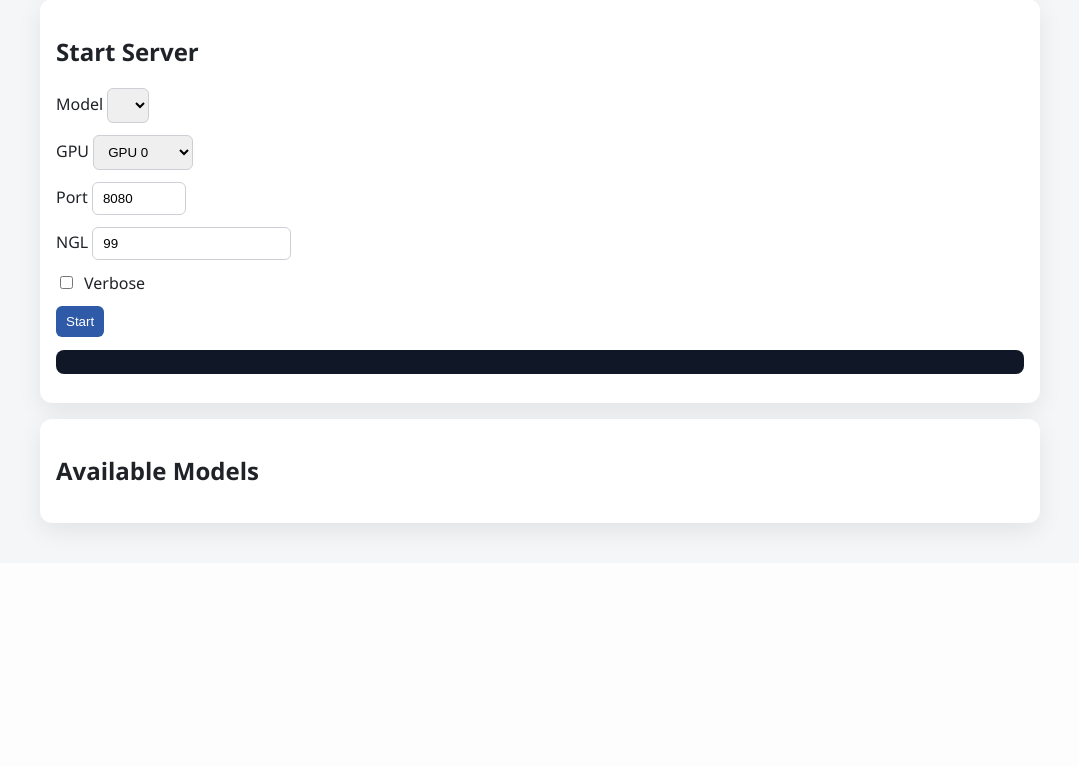
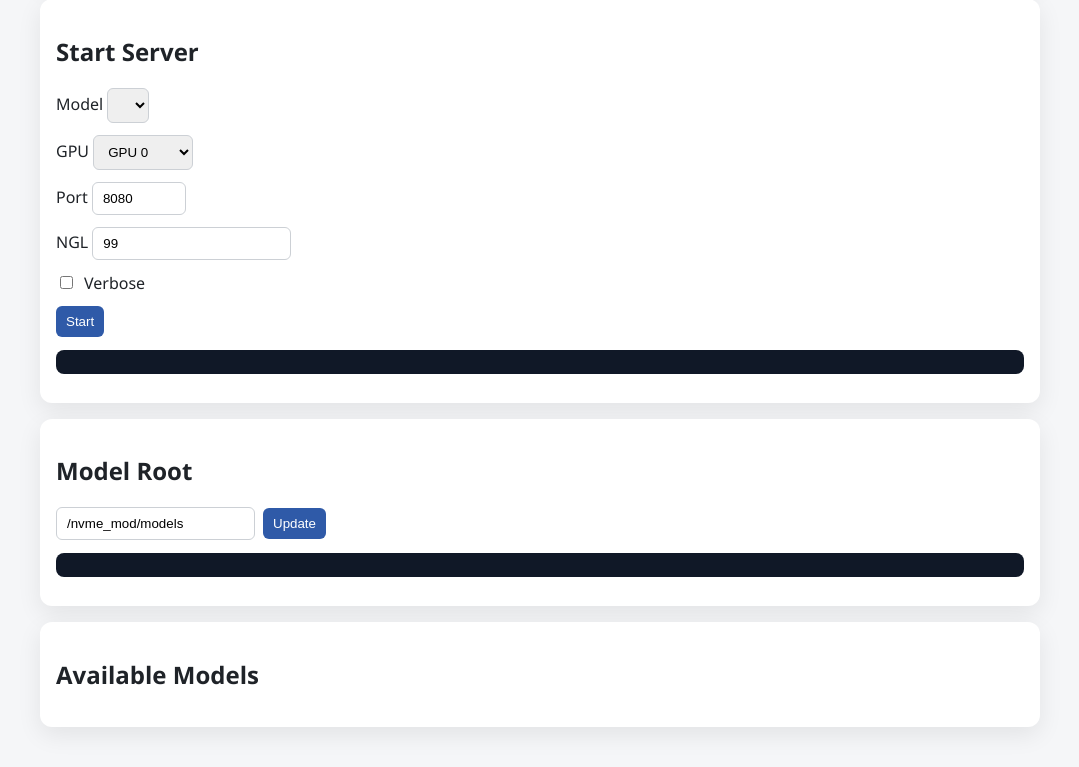
Before and after one commit to andrew-freeman/spectator, a FastAPI app: page /models in a window 1280 px wide. Shown: the part 281-1048 px from the top of the page, without its empty margins (100-1179 px from the left). Before the commit the page ends 820 px from the top, so only its background shows below. Run offline with FastAPI, Linux system fonts and the light colour scheme; data that the repository does not hold is empty; parts of the project's set-up code (start-up, migrations or seed data) failed here and were passed over.

Commit message:
Updated llama supervisor with model path selection

```diff
--- a/llama_supervisor/app.py
+++ b/llama_supervisor/app.py
@@ -6,12 +6,14 @@ from datetime import datetime, timezone
 from pathlib import Path
 from typing import Any
 
+from dataclasses import asdict
+
 from fastapi import Depends, FastAPI, HTTPException, Request, Response
 from fastapi.responses import HTMLResponse, StreamingResponse
 from fastapi.staticfiles import StaticFiles
 from fastapi.templating import Jinja2Templates
 
-from llama_supervisor.config import load_config
+from llama_supervisor.config import SupervisorSettings, load_config, save_settings
 from llama_supervisor.manager import ServerManager
 from llama_supervisor.models import list_models, resolve_model_path
 from llama_supervisor.telemetry import TelemetryCollector
@@ -19,8 +21,9 @@ from llama_supervisor.telemetry import TelemetryCollector
 
 def create_app() -> FastAPI:
     config = load_config()
+    model_root = config.model_root
     manager = ServerManager(
-        model_root=config.model_root,
+        model_root=model_root,
         data_root=config.data_root,
         log_max_bytes=config.log_max_bytes,
         log_backups=config.log_backups,
@@ -33,6 +36,7 @@ def create_app() -> FastAPI:
     telemetry.start()
 
     app = FastAPI()
+    app.state.model_root = model_root
     base_dir = Path(__file__).resolve().parent
     templates = Jinja2Templates(directory=str(base_dir / "templates"))
     static_dir = base_dir / "static"
@@ -60,11 +64,29 @@ def create_app() -> FastAPI:
 
     @app.get("/api/models", dependencies=[Depends(require_token)])
     async def api_models() -> dict[str, Any]:
-        items = list_models(config.model_root)
+        items = list_models(app.state.model_root)
         return {
-            "root": str(config.model_root),
-            "models": [item.__dict__ for item in items],
+            "root": str(app.state.model_root),
+            "models": [asdict(item) for item in items],
         }
+
+    @app.get("/api/config", dependencies=[Depends(require_token)])
+    async def api_config() -> dict[str, Any]:
+        return {"model_root": str(app.state.model_root)}
+
+    @app.post("/api/config", dependencies=[Depends(require_token)])
+    async def api_update_config(payload: dict[str, Any]) -> dict[str, Any]:
+        model_root = payload.get("model_root")
+        if not isinstance(model_root, str) or not model_root:
+            raise HTTPException(status_code=400, detail="model_root must be set")
+        candidate = Path(model_root).resolve()
+        if not candidate.exists() or not candidate.is_dir():
+            raise HTTPException(status_code=400, detail="model_root must be a directory")
+        settings = SupervisorSettings(model_root=candidate)
+        save_settings(config.data_root, settings)
+        app.state.model_root = candidate
+        manager.set_model_root(candidate)
+        return {"model_root": str(app.state.model_root)}
 
     @app.post("/api/servers/start", dependencies=[Depends(require_token)])
     async def api_start_server(payload: dict[str, Any]) -> dict[str, Any]:
@@ -72,7 +94,7 @@ def create_app() -> FastAPI:
             record = manager.start_server(payload)
         except ValueError as exc:
             raise HTTPException(status_code=400, detail=str(exc)) from exc
-        return {"server": record.__dict__}
+        return {"server": asdict(record)}
 
     @app.post("/api/servers/stop/{server_id}", dependencies=[Depends(require_token)])
     async def api_stop_server(server_id: str) -> dict[str, Any]:
@@ -80,12 +102,12 @@ def create_app() -> FastAPI:
             record = manager.stop_server(server_id)
         except ValueError as exc:
             raise HTTPException(status_code=400, detail=str(exc)) from exc
-        return {"server": record.__dict__}
+        return {"server": asdict(record)}
 
     @app.get("/api/servers", dependencies=[Depends(require_token)])
     async def api_servers() -> dict[str, Any]:
         records = manager.list_servers()
-        return {"servers": [record.__dict__ for record in records]}
+        return {"servers": [asdict(record) for record in records]}
 
     @app.get("/api/servers/{server_id}/logs", dependencies=[Depends(require_token)])
     async def api_logs(server_id: str, tail: int = 2000) -> dict[str, Any]:
@@ -133,7 +155,7 @@ def create_app() -> FastAPI:
         record = manager.get_record(server_id)
         if record is None:
             raise HTTPException(status_code=404, detail="unknown server id")
-        abs_path = resolve_model_path(config.model_root, record.model)
+        abs_path = resolve_model_path(app.state.model_root, record.model)
         return {"server_id": server_id, "model_path": str(abs_path)}
 
     @app.get("/api/health", dependencies=[Depends(require_token)])
--- a/llama_supervisor/manager.py
+++ b/llama_supervisor/manager.py
@@ -55,6 +55,9 @@ class ServerManager:
         with self._lock:
             self._refresh_status_locked()
             return list(self._records.values())
+
+    def set_model_root(self, model_root: Path) -> None:
+        self.model_root = model_root.resolve()
 
     def start_server(self, payload: dict[str, Any]) -> ServerRecord:
         gpu = payload.get("gpu")
--- a/llama_supervisor/templates/models.html
+++ b/llama_supervisor/templates/models.html
@@ -57,6 +57,15 @@
       </section>
 
       <section class="card">
+        <h2>Model Root</h2>
+        <div class="row">
+          <input id="model-root-input" type="text" placeholder="/nvme_mod/models/" />
+          <button id="model-root-save" type="button">Update</button>
+        </div>
+        <pre id="model-root-output" class="output"></pre>
+      </section>
+
+      <section class="card">
         <h2>Available Models</h2>
         <ul id="models-list" class="list"></ul>
       </section>
@@ -73,6 +82,9 @@
       const verboseInput = document.getElementById("verbose-input");
       const startForm = document.getElementById("start-form");
       const startOutput = document.getElementById("start-output");
+      const modelRootInput = document.getElementById("model-root-input");
+      const modelRootSave = document.getElementById("model-root-save");
+      const modelRootOutput = document.getElementById("model-root-output");
 
       function getToken() {
         return localStorage.getItem("llamaSupervisorToken") || "";
@@ -110,6 +122,7 @@
           return;
         }
         const payload = await response.json();
+        modelRootInput.value = payload.root;
         modelsList.innerHTML = "";
         modelSelect.innerHTML = "";
         payload.models.forEach((model) => {
@@ -122,6 +135,23 @@
           modelSelect.appendChild(option);
         });
       }
+
+      modelRootSave.addEventListener("click", async () => {
+        const root = modelRootInput.value.trim();
+        if (!root) return;
+        const response = await fetch("/api/config", {
+          method: "POST",
+          headers: { "Content-Type": "application/json", ...authHeaders() },
+          body: JSON.stringify({ model_root: root }),
+        });
+        const payload = await response.json();
+        if (!response.ok) {
+          modelRootOutput.textContent = payload.detail || "Failed to update model root.";
+          return;
+        }
+        modelRootOutput.textContent = `Updated: ${payload.model_root}`;
+        loadModels();
+      });
 
       startForm.addEventListener("submit", async (event) => {
         event.preventDefault();
--- a/pyproject.toml
+++ b/pyproject.toml
@@ -34,7 +34,7 @@ spectator = ["prompts/**/*.txt", "admin/templates/*.html", "admin/static/*"]
 [tool.pytest.ini_options]
 addopts = "-q"
 testpaths = ["tests"]
-pythonpath = ["src"]
+pythonpath = ["src", "."]
 markers = [
   "admin: requires optional admin dependencies",
 ]
```
Also changed, not shown: llama_supervisor/config.py (+42 -1 lines), llama_supervisor/README.md, llama_supervisor/models.py (line endings or trailing spaces).
